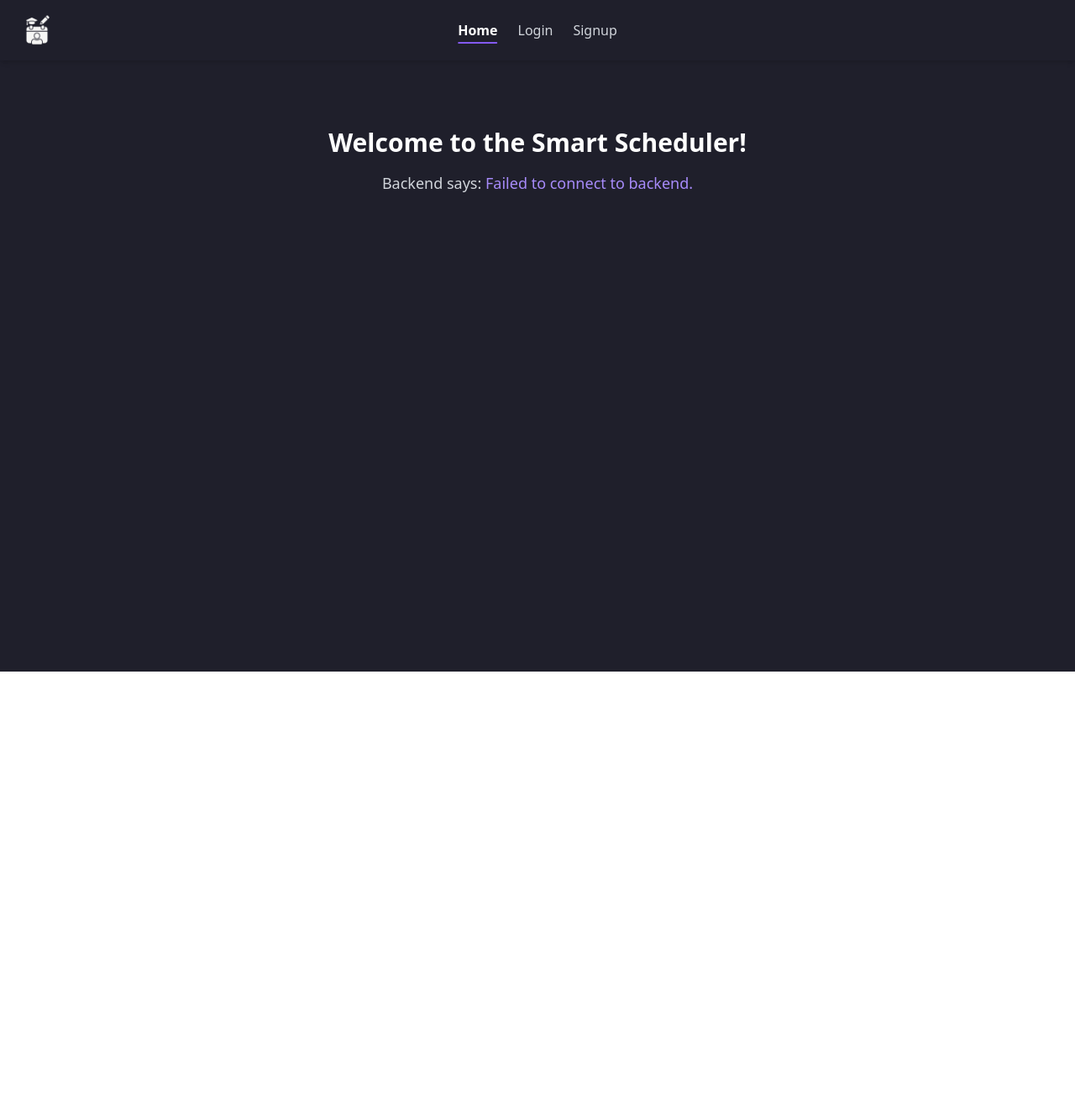
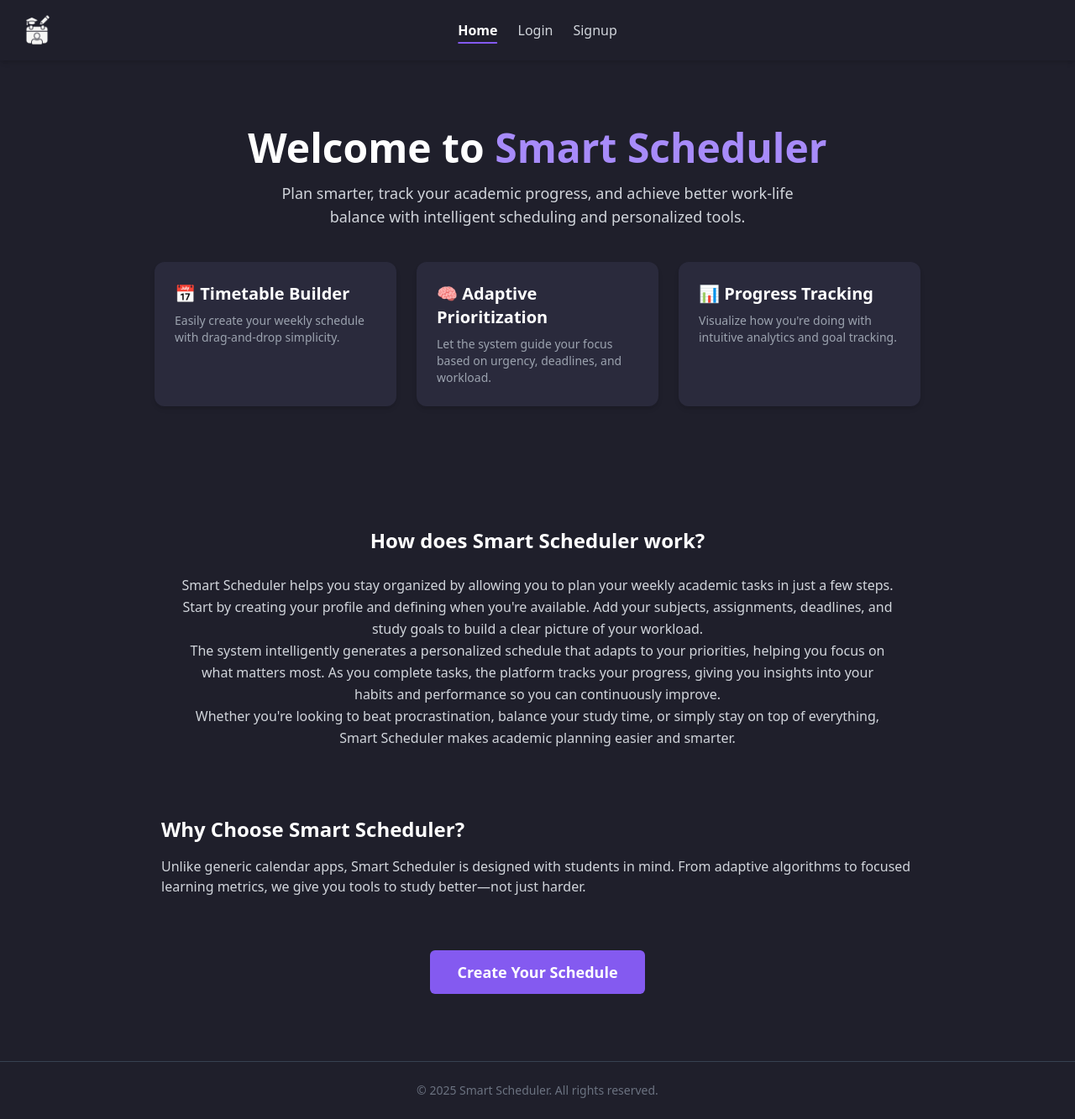
Before and after one commit to Ali-Mashni/smart-scheduler, a React (Create React App) app in the folder client/: page / in a window 1280 px wide. Shown: the whole page at 84% size. Before the commit the page ends 800 px from the top, so only its background shows below. Built offline with nearby package versions, Linux system fonts and the light colour scheme; no server answers.

Commit message:
updated content of the page

```diff
--- a/client/src/pages/HomePage.js
+++ b/client/src/pages/HomePage.js
@@ -1,32 +1,85 @@
-import React, { useEffect, useState } from 'react';
+import React from 'react';
+import { Link } from 'react-router-dom';
 import TopBar from '../components/TopBar';
 import TopBarButton from '../components/TopBarButton';
 
 export default function HomePage() {
-  const [message, setMessage] = useState('');
-
-  useEffect(() => {
-    fetch('http://localhost:5050/api/message')
-      .then((res) => res.json())
-      .then((data) => setMessage(data.message))
-      .catch((err) => {
-        console.error('Error fetching message:', err);
-        setMessage('Failed to connect to backend.');
-      });
-  }, []);
-
   return (
-    <div className="min-h-screen bg-bgMain text-white">
+    <div className="min-h-screen bg-bgMain text-white flex flex-col">
       <TopBar>
         <TopBarButton to="/" active>Home</TopBarButton>
         <TopBarButton to="/login">Login</TopBarButton>
         <TopBarButton to="/signup">Signup</TopBarButton>
       </TopBar>
 
-      <div className="flex flex-col items-center justify-center px-4 py-20">
-        <h1 className="text-3xl font-bold mb-4">Welcome to the Smart Scheduler!</h1>
-        <p className="text-lg text-gray-300">Backend says: <span className="text-accent">{message}</span></p>
+      <div className="flex-grow flex flex-col items-center justify-center px-6 py-20 text-center">
+        <h1 className="text-4xl md:text-5xl font-bold mb-4">
+          Welcome to <span className="text-accent">Smart Scheduler</span>
+        </h1>
+        <p className="text-lg text-gray-300 max-w-2xl mb-10">
+          Plan smarter, track your academic progress, and achieve better work-life balance with intelligent scheduling and personalized tools.
+        </p>
+
+        {/* Feature Cards */}
+        <div className="flex flex-wrap justify-center gap-6 mb-16">
+          <FeatureCard
+            title="📅 Timetable Builder"
+            description="Easily create your weekly schedule with drag-and-drop simplicity."
+          />
+          <FeatureCard
+            title="🧠 Adaptive Prioritization"
+            description="Let the system guide your focus based on urgency, deadlines, and workload."
+          />
+          <FeatureCard
+            title="📊 Progress Tracking"
+            description="Visualize how you're doing with intuitive analytics and goal tracking."
+          />
+        </div>
+
+        {/* How It Works */}
+        <section className="max-w-4xl mx-auto mt-20 mb-20 px-6">
+          <h2 className="text-2xl font-bold mb-6 text-white">How does Smart Scheduler work?</h2>
+          <p className="text-gray-300 leading-relaxed space-y-4">
+            Smart Scheduler helps you stay organized by allowing you to plan your weekly academic tasks in just a few steps. Start by creating your profile and defining when you're available. Add your subjects, assignments, deadlines, and study goals to build a clear picture of your workload.
+            <br />
+            The system intelligently generates a personalized schedule that adapts to your priorities, helping you focus on what matters most. As you complete tasks, the platform tracks your progress, giving you insights into your habits and performance so you can continuously improve.
+            <br />
+            Whether you're looking to beat procrastination, balance your study time, or simply stay on top of everything, Smart Scheduler makes academic planning easier and smarter.
+          </p>
+        </section>
+
+
+        {/* Why Choose Us */}
+        <section className="max-w-4xl mb-16 text-left">
+          <h2 className="text-2xl font-bold mb-4">Why Choose Smart Scheduler?</h2>
+          <p className="text-gray-300">
+            Unlike generic calendar apps, Smart Scheduler is designed with students in mind.
+            From adaptive algorithms to focused learning metrics, we give you tools to study better—not just harder.
+          </p>
+        </section>
+
+        {/* Call to Action */}
+        <Link to="/signup">
+          <button className="bg-primary hover:bg-primaryHover px-8 py-3 rounded-md text-white font-semibold text-lg transition">
+            Create Your Schedule
+          </button>
+        </Link>
       </div>
+
+      {/* Footer */}
+      <footer className="text-center text-gray-500 text-sm py-6 border-t border-gray-700">
+        © {new Date().getFullYear()} Smart Scheduler. All rights reserved.
+      </footer>
     </div>
   );
 }
+
+// 🔹 Feature Card Component
+function FeatureCard({ title, description }) {
+  return (
+    <div className="bg-bgCard p-6 rounded-xl w-72 text-left shadow-md">
+      <h3 className="text-xl font-semibold mb-2">{title}</h3>
+      <p className="text-sm text-gray-400">{description}</p>
+    </div>
+  );
+}
--- a/client/src/pages/LoginPage.js
+++ b/client/src/pages/LoginPage.js
@@ -33,27 +33,27 @@ export default function LoginPage({ setUser }) {
     <div className="min-h-screen bg-bgMain text-white">
       {/* TopBar */}
       <TopBar>
-          <TopBarButton to="/" >Home</TopBarButton>
-          <TopBarButton to="/login" active>Login</TopBarButton>
-          <TopBarButton to="/signup">Signup</TopBarButton>
-        </TopBar>
+        <TopBarButton to="/">Home</TopBarButton>
+        <TopBarButton to="/login" active>Login</TopBarButton>
+        <TopBarButton to="/signup">Signup</TopBarButton>
+      </TopBar>
 
-      {/* Login content layout */}
-      <div className="flex items-center justify-center px-4 py-10">
+      {/* Login Content */}
+      <div className="flex items-center justify-center px-4 min-h-[calc(100vh-64px)]">
         <div className="flex w-full max-w-5xl rounded-2xl overflow-hidden shadow-lg bg-bgCard flex-col md:flex-row">
-          {/* Left image with overlay */}
+          {/* Left side image */}
           <div className="w-full md:w-1/2 relative hidden md:block bg-[#181231]">
             <img
               src={loginImage}
               alt="Login"
-              className="w-full h-full object-contain"
+              className="w-full h-full object-cover"
             />
             <div className="absolute bottom-6 left-10 text-white">
               <h2 className="text-2xl font-semibold">Organize Your Journey</h2>
             </div>
           </div>
 
-          {/* Right side login form */}
+          {/* Right side form */}
           <div className="w-full md:w-1/2 p-8 md:p-10">
             <h2 className="text-2xl font-bold mb-2">Log in</h2>
             <p className="text-sm text-gray-300 mb-10">Login to your account</p>
```
